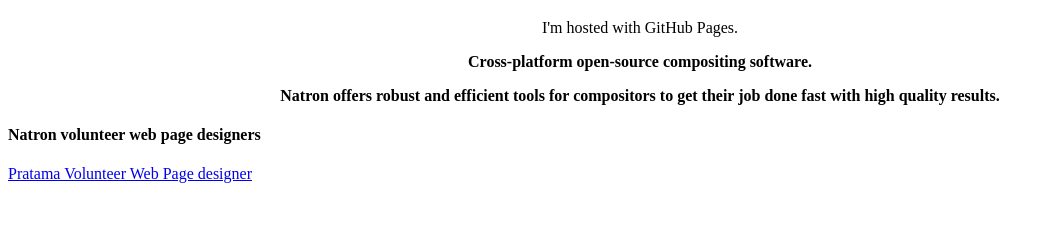
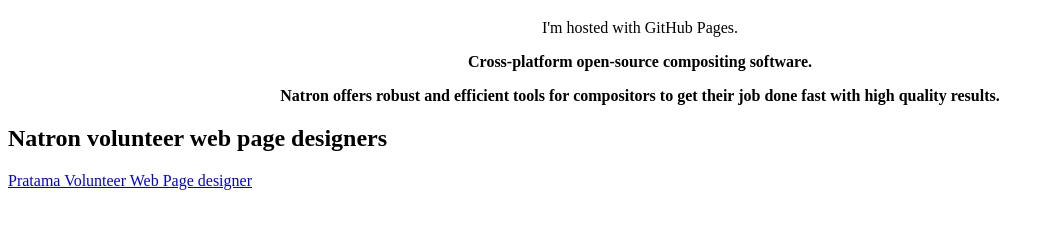
Before and after one commit to sebo28/sebo28.github.io, a plain HTML site: page index.html in a window 1280 px wide. Shown: the part 61-290 px from the top of the page, without its empty margins (0-1054 px from the left). Drawn offline with Linux system fonts and the light colour scheme.

Commit message:
Update index.html

```diff
--- a/index.html
+++ b/index.html
@@ -8,7 +8,7 @@
   <p><b>Natron offers robust and efficient tools for compositors to get their job done fast with high quality results.</b></p>
   </center>
 <div>
-  <h4> Natron volunteer web page designers</h4>
+  <h2> Natron volunteer web page designers</h2>
 <a href="https://natrongithub.github.io/Pratama/"> Pratama Volunteer Web Page designer</a>
   </div>
 </body>
```
